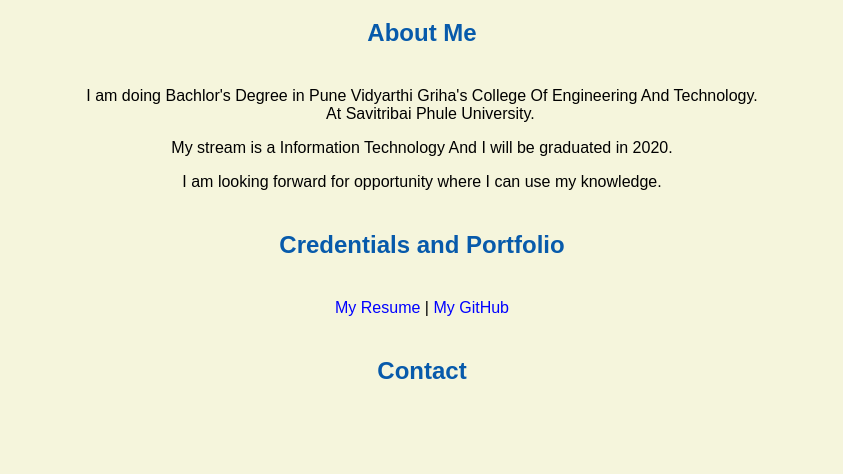
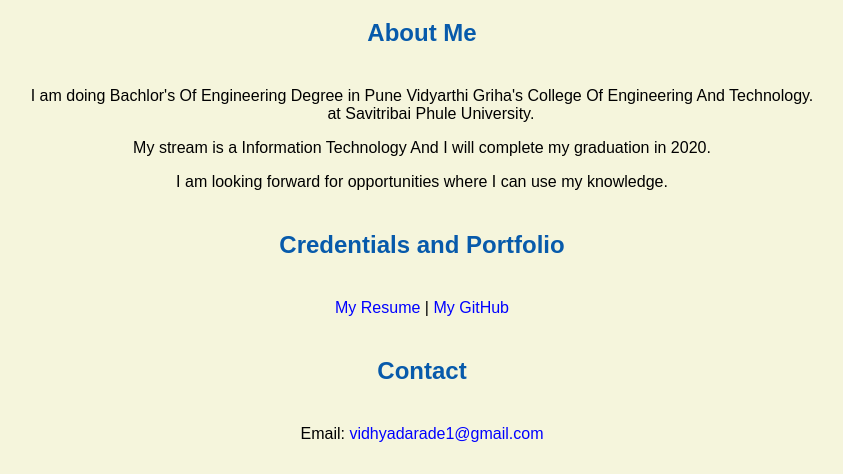
Before and after one commit to Vidhya100/Vidhya100.github.io, a plain HTML site: page index.html in a window 1280 px wide. Shown: the part 623-1097 px from the top of the page, without its empty margins (218-1061 px from the left). Drawn offline with Linux system fonts and the light colour scheme.

Commit message:
Update index.html

```diff
--- a/index.html
+++ b/index.html
@@ -16,10 +16,10 @@
 		<img src="edited.jpg" width="30%" alt="banner">
 		<h1>Vidhya Darade's Portal</h1>
 		<h2>About Me</h2>
-		<p>I am doing Bachlor's Degree in Pune Vidyarthi Griha's College Of Engineering And Technology.<br>&nbsp&nbsp&nbsp
-		At Savitribai Phule University.</p>
-		<p>My stream is a Information Technology And I will be graduated in 2020.</p>
-		<p>I am looking forward for opportunity where I can use my knowledge.</p>
+		<p>I am doing Bachlor's Of Engineering Degree in Pune Vidyarthi Griha's College Of Engineering And Technology.<br>&nbsp&nbsp&nbsp
+		at Savitribai Phule University.</p>
+		<p>My stream is a Information Technology And I will complete my graduation in 2020.</p>
+		<p>I am looking forward for opportunities where I can use my knowledge.</p>
 		<h2>Credentials and Portfolio</h2>
 		<p><a href="resume.html">My Resume</a> |<a href="https://github.com/Vidhya100"> My GitHub</a></p>
 		<h2>Contact</h2>
```
